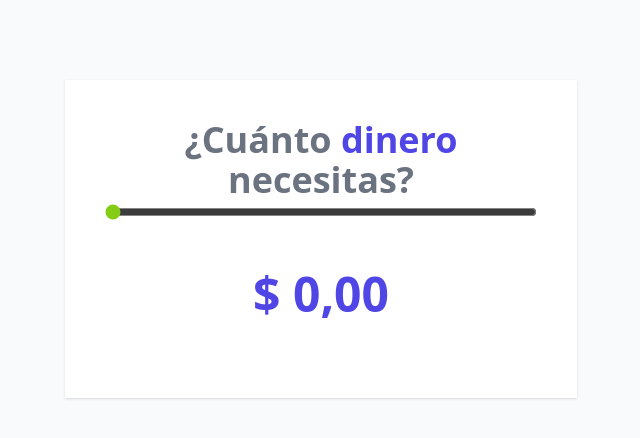
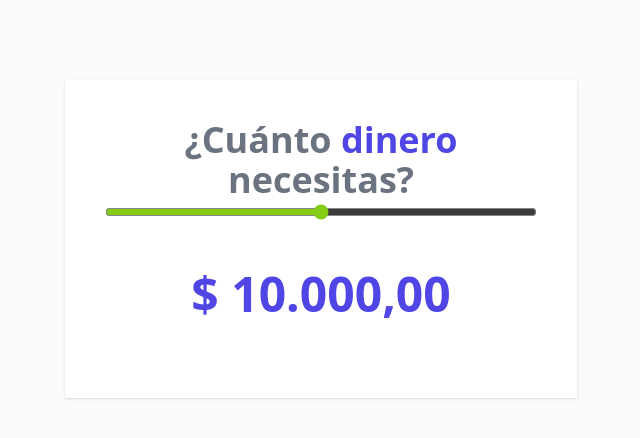
Before and after one commit to PedroBraude/loan-calculator, a React (Vite) app: page / in a window 1280 px wide. Shown: the top 438 px of the page, without its empty margins (319-959 px from the left). Built offline with nearby package versions, Linux system fonts and the light colour scheme.

Commit message:
feat: configure min, max, defaultValue and step values for range input

```diff
--- a/src/App.tsx
+++ b/src/App.tsx
@@ -2,7 +2,11 @@ import { useState } from "react";
 import Header from "./components/Header";
 
 function App() {
-  const [quantity, setQuantity] = useState(0); // returns an array. This is why we use destructuring.
+  const [quantity, setQuantity] = useState(10000); // returns an array. This is why we use destructuring.
+
+  const MIN = 0;
+  const MAX = 20000;
+  const STEP = 100;
 
   function handleChangeRangeInput(e: React.ChangeEvent<HTMLInputElement>) {
     setQuantity(+e.target.value);
@@ -22,7 +26,10 @@ function App() {
       <input
         type="range"
         className="w-full h-6 bg-gray-200 accent-lime-500 hover:accenter-lime-600"
-        max={1000000}
+        min={MIN}
+        max={MAX}
+        step={STEP}
+        value={quantity}
         onChange={handleChangeRangeInput}
       />
 
```
